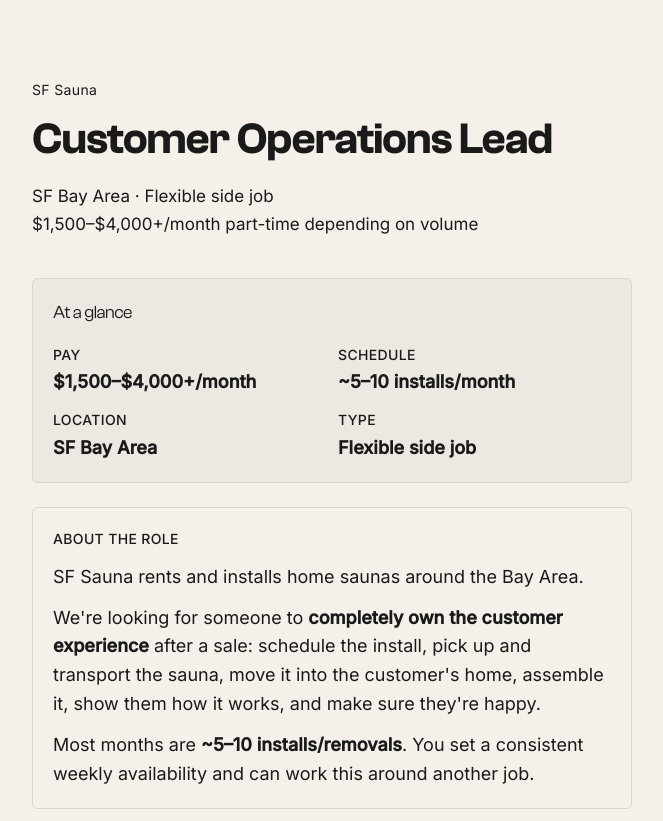
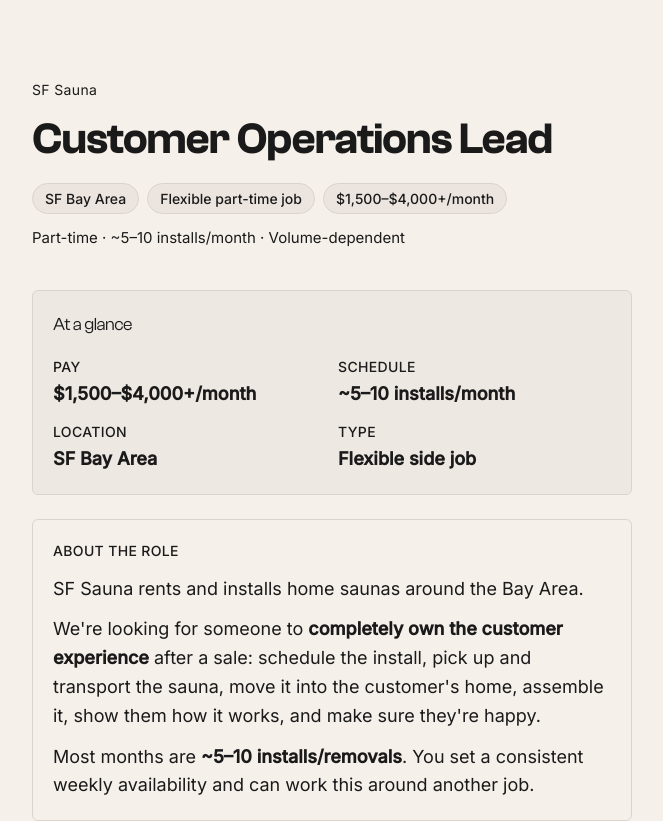
Before and after one commit to aryzach/aryzach.github.io, a React (Vite) app: page /careers/customer-operations-lead in a window 1280 px wide. Shown: the top 821 px of the page, without its empty margins (308-971 px from the left). Built offline with nearby package versions, Linux system fonts and the light colour scheme; no server answers.

Commit message:
Changes
Co-authored-by: aryzach <30701475+aryzach@users.noreply.github.com>

```diff
--- a/src/pages/CustomerOperationsLead.tsx
+++ b/src/pages/CustomerOperationsLead.tsx
@@ -109,10 +109,19 @@ const CustomerOperationsLead = () => {
           Customer Operations Lead
         </h1>
 
-        <p className="mt-4 font-sans text-[17px] leading-relaxed text-foreground">
-          SF Bay Area · Flexible side job
-          <br />
-          $1,500–$4,000+/month part-time depending on volume
+        <div className="mt-4 flex flex-wrap gap-2">
+          {["SF Bay Area", "Flexible part-time job", "$1,500–$4,000+/month"].map((pill) => (
+            <span
+              key={pill}
+              className="rounded-full border border-border bg-muted/40 px-3 py-1 font-sans text-[14px] font-medium text-foreground"
+            >
+              {pill}
+            </span>
+          ))}
+        </div>
+
+        <p className="mt-3 font-sans text-[15px] text-muted-foreground">
+          Part-time · ~5–10 installs/month · Volume-dependent
         </p>
 
         <div className="mt-10 space-y-6 font-sans text-[17px] leading-relaxed text-foreground">
```
